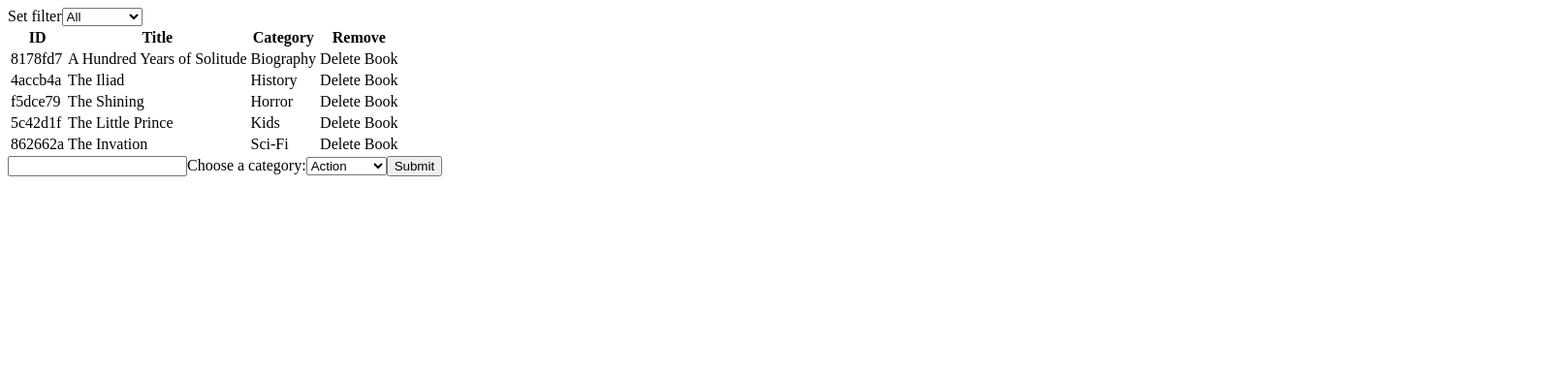
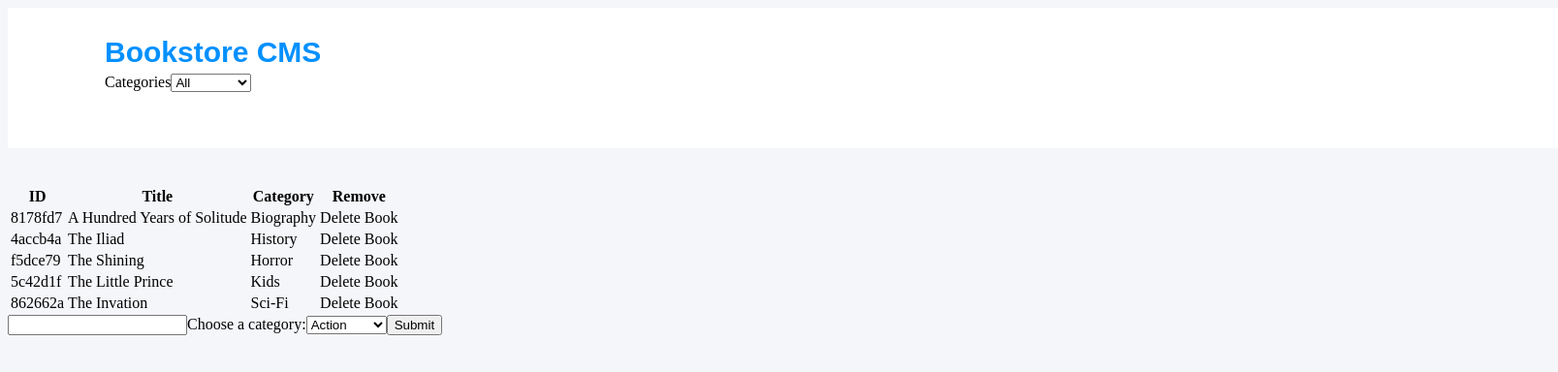
Before and after one commit to javierbotero/bookstore, a React (Create React App) app: page / in a window 1280 px wide. Shown: the top 384 px of the page at 97% size, 1607 px wide, since content can reach past the window. Built offline with nearby package versions, Linux system fonts and the light colour scheme.

Commit message:
Add font Monserrat and style the navbar

```diff
--- a/src/assets/style.css
+++ b/src/assets/style.css
@@ -1,3 +1,30 @@
+@font-face {
+  font-family: 'Monserrat';
+  src: local('Monserrat'), url(./fonts/Montserrat-SemiBold.ttf) format('truetype');
+}
+
 body {
-  background-color: transparent;
+  background-color: #f5f6fa;
 }
+
+nav {
+  width: 1400px;
+  height: 95px;
+  margin: 0 0 38px;
+  padding: 23px 99px 27px 100px;
+  background-color: #ffffff;
+}
+
+.title {
+  width: 240px;
+  height: 37px;
+  margin: 6px 47px 2px 0;
+  font-family: 'Montserrat', sans-serif;
+  font-size: 30px;
+  font-weight: bold;
+  font-stretch: normal;
+  font-style: normal;
+  line-height: normal;
+  letter-spacing: normal;
+  color: #0290ff;
+}
--- a/src/containers/bookslist.js
+++ b/src/containers/bookslist.js
@@ -35,10 +35,13 @@ const BooksList = props => {
   };
   return (
     <div>
-      <label htmlFor="categories">
-        Set filter
-        <CategoryFilter categories={FILTERS} handleSelection={handleFilterChange} name="categories" value={category} />
-      </label>
+      <nav>
+        <h2 className="title">Bookstore CMS</h2>
+        <label htmlFor="categories">
+          Categories
+          <CategoryFilter categories={FILTERS} handleSelection={handleFilterChange} name="categories" value={category} />
+        </label>
+      </nav>
       <table>
         <thead>
           <tr>
--- a/src/index.js
+++ b/src/index.js
@@ -5,6 +5,7 @@ import { createStore, applyMiddleware } from 'redux';
 import thunk from 'redux-thunk';
 import App from './containers/App';
 import combined from './reducers/index';
+import './assets/style.css';
 
 const store = createStore(combined, applyMiddleware(thunk));
 
```
Also changed, not shown: src/assets/fonts/Montserrat-SemiBold.ttf (added).
